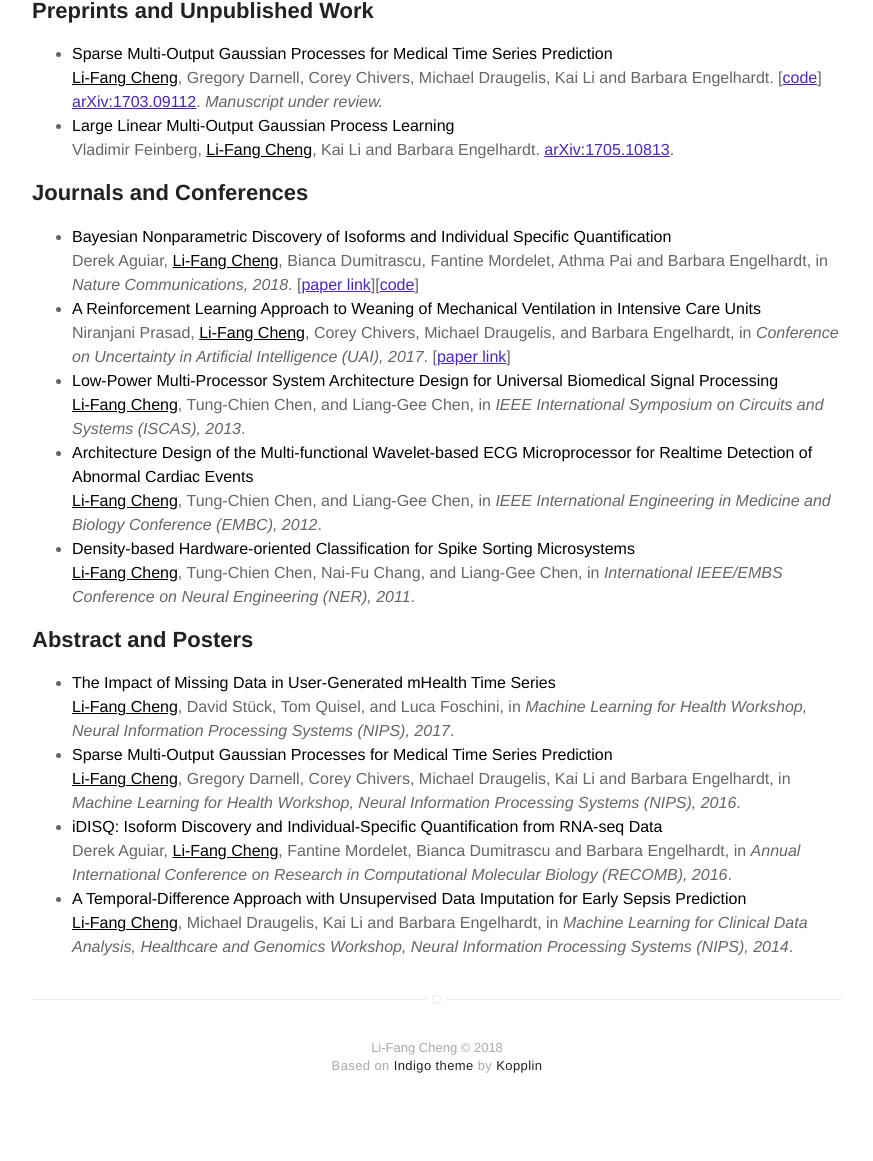
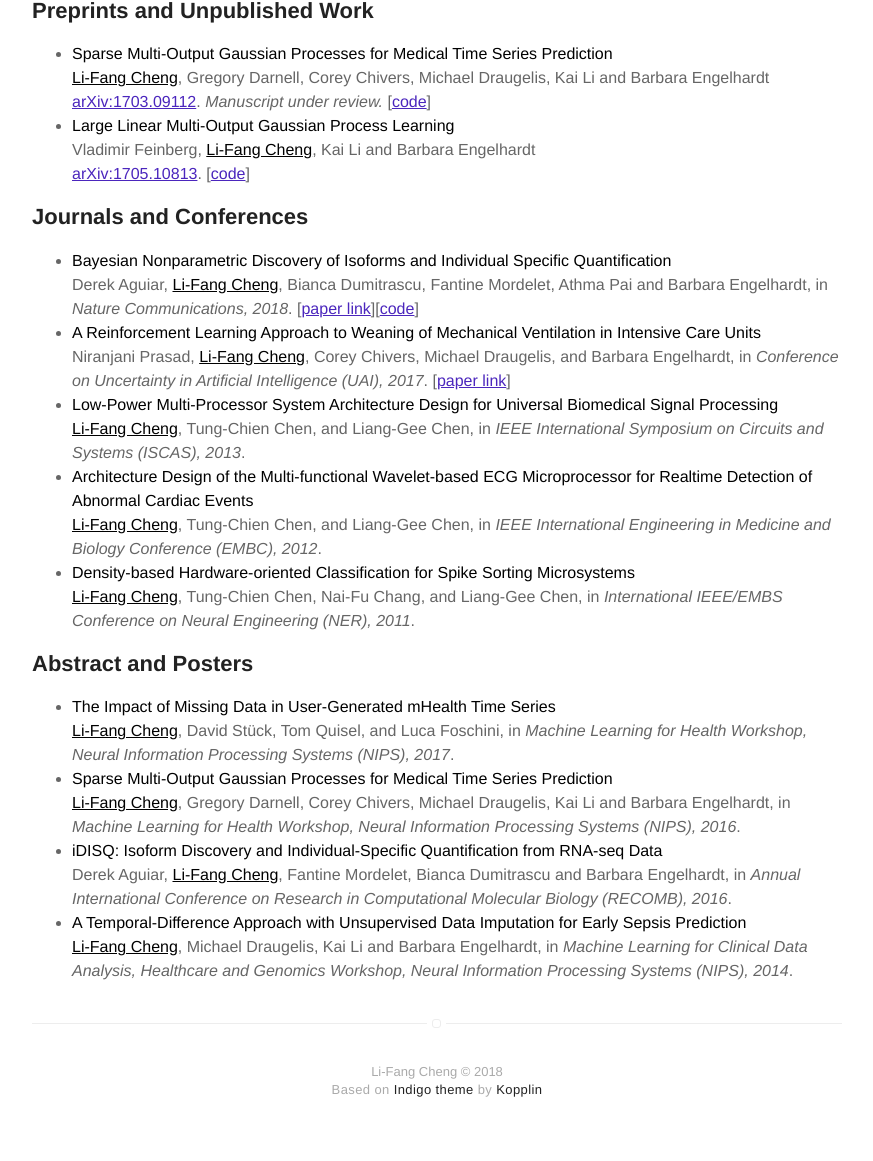
Before and after one commit to Li-FangCheng/li-fangcheng.github.io, a Jekyll site: the page built from publications.md, in a window 1280 px wide. Shown: the part 427-1588 px from the top of the page, without its empty margins (203-1076 px from the left). Built offline with Jekyll 4.4.1, drawn with Linux system fonts in a browser that asks for light colours; before the commit the page ends 1564 px from its top, so only the background shows below that.

Commit message:
add the link to runlmc codes

```diff
--- a/publications.md
+++ b/publications.md
@@ -7,11 +7,11 @@ banner-image: /assets/images/banner/banner-publications.jpg
 
 ## Preprints and Unpublished Work
 * **Sparse Multi-Output Gaussian Processes for Medical Time Series Prediction**\\
-**<u>Li-Fang Cheng</u>**, Gregory Darnell, Corey Chivers, Michael Draugelis, Kai Li and Barbara Engelhardt. [[code](https://github.com/bee-hive/MedGP){:target="_blank"}]\\
-[arXiv:1703.09112](https://arxiv.org/abs/1703.09112){:target="_blank"}. *Manuscript under review.*
+**<u>Li-Fang Cheng</u>**, Gregory Darnell, Corey Chivers, Michael Draugelis, Kai Li and Barbara Engelhardt\\
+[arXiv:1703.09112](https://arxiv.org/abs/1703.09112){:target="_blank"}. *Manuscript under review.* [[code](https://github.com/bee-hive/MedGP){:target="_blank"}]
 * **Large Linear Multi-Output Gaussian Process Learning**\\
-Vladimir Feinberg, **<u>Li-Fang Cheng</u>**, Kai Li and Barbara Engelhardt.
-[arXiv:1705.10813](https://arxiv.org/abs/1705.10813){:target="_blank"}.
+Vladimir Feinberg, **<u>Li-Fang Cheng</u>**, Kai Li and Barbara Engelhardt\\
+[arXiv:1705.10813](https://arxiv.org/abs/1705.10813){:target="_blank"}. [[code](https://github.com/vlad17/runlmc){:target="_blank"}]
 
 ## Journals and Conferences
 * **Bayesian Nonparametric Discovery of Isoforms and Individual Specific Quantification**\\
```
Also changed, not shown: experience.md (+1 -1 lines).
